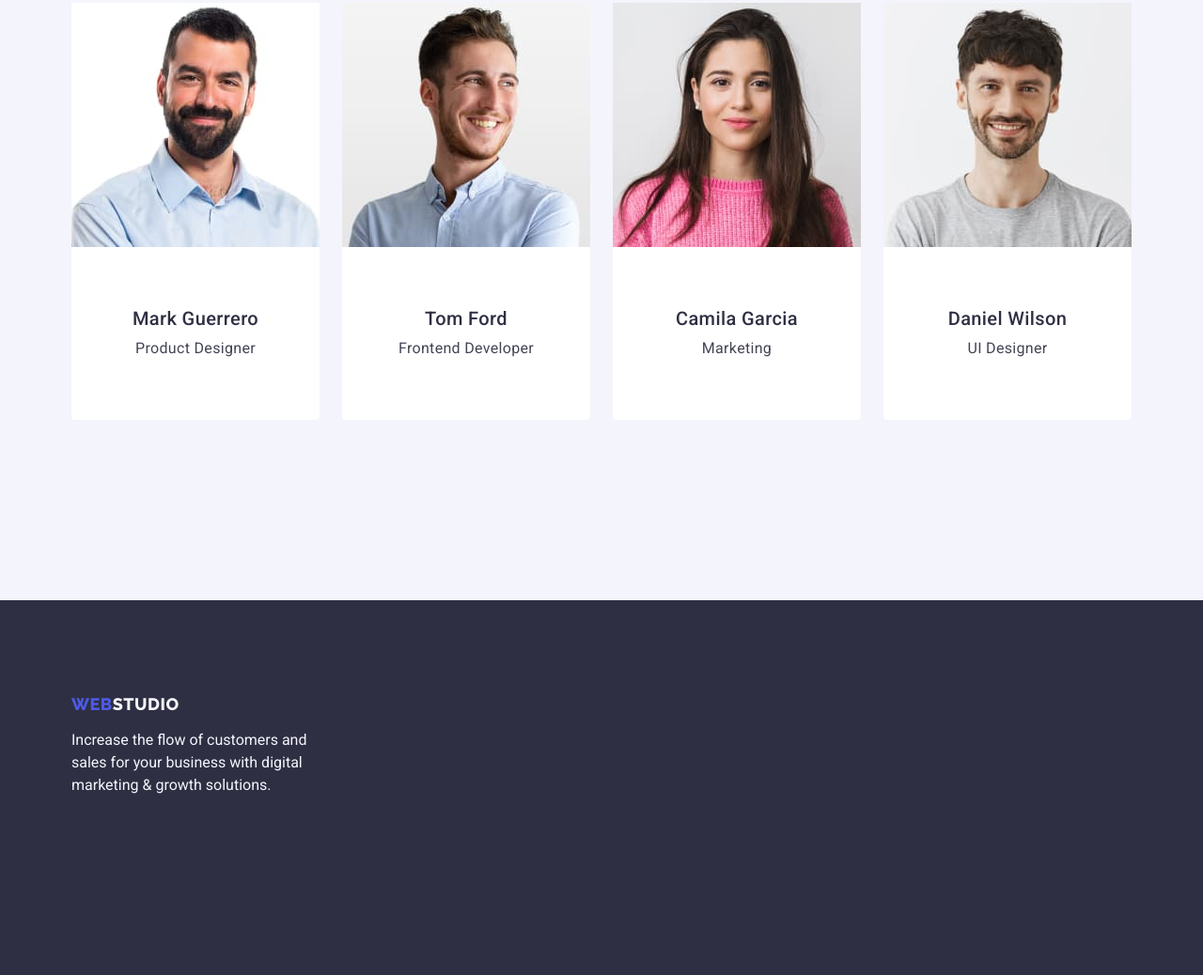
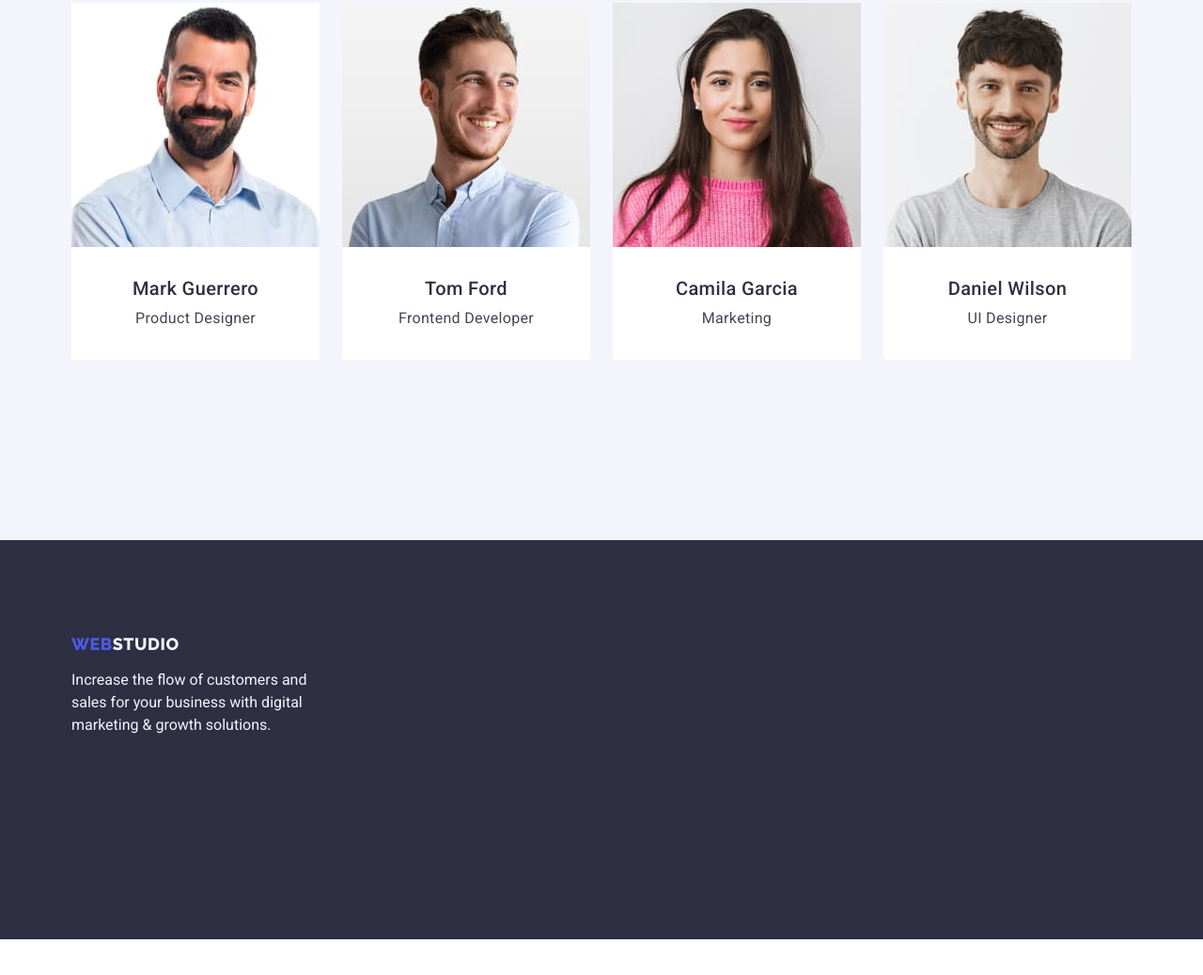
Before and after one commit to AlonaPavlenk/goit-markup-hw-03, a plain HTML site: page index.html in a window 1280 px wide. Shown: the part 1922-2960 px from the top of the page at 94% size. After the commit the page ends 2922 px from the top, so only its background shows below. Drawn offline with nearby package versions, Linux system fonts and the light colour scheme.

Commit message:
flex-box-finish2

```diff
--- a/css/style.css
+++ b/css/style.css
@@ -418,7 +418,7 @@ body {
   line-height: 1.2;
   letter-spacing: 0.02em;
   color: #2e2f42;
-  margin-top: 32px;
+  margin-top:0;
   margin-bottom: 8px;
   text-align: center;
 }
@@ -439,7 +439,6 @@ body {
   color: #434455;
   margin-top: 0;
   margin-bottom: 0;
-  padding-bottom: 32px;
   text-align: center;
 }
 
```
